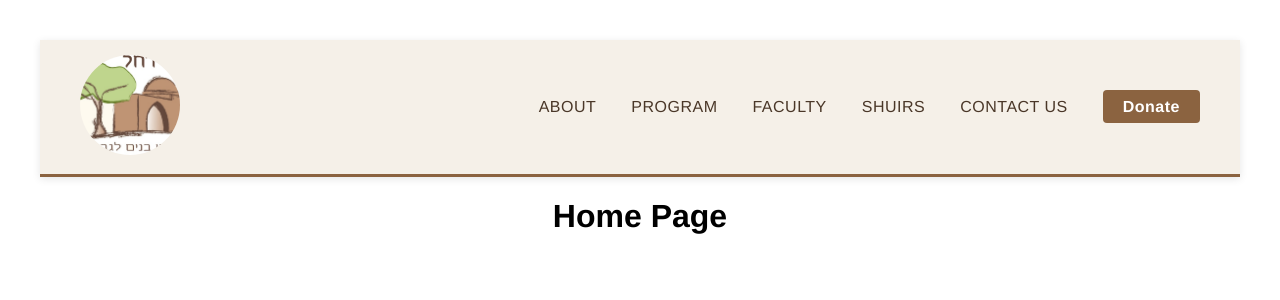
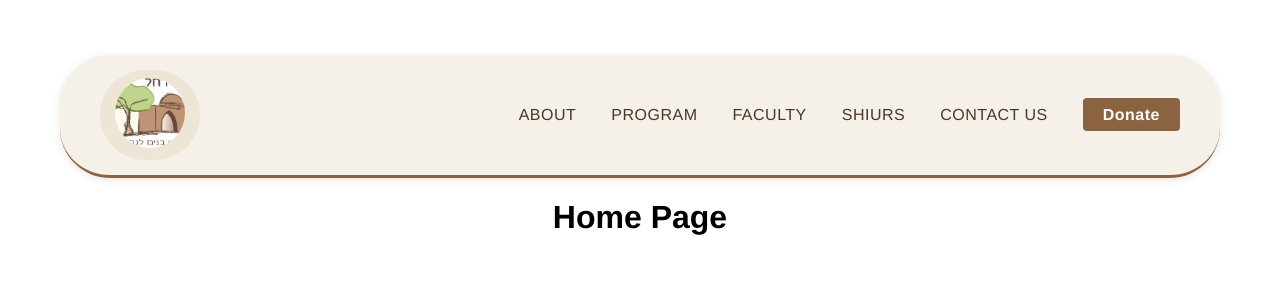
Before and after one commit to Jesskiroff/bnei-rachel-website-, a React (Vite) app: page / in a window 1280 px wide. Shown: the top 300 px of the page. Built offline with nearby package versions, Linux system fonts and the light colour scheme.

Commit message:
add navbar css

```diff
--- a/src/Navbar.css
+++ b/src/Navbar.css
@@ -9,16 +9,25 @@
     align-items: center;
     background-color: #f5f0e8;
     padding: 15px 40px;
+    margin: 15px 20px;
+    border-radius: 50px;
     box-shadow: 0 2px 8px rgba(0, 0, 0, 0.1);
     position: sticky;
-    top: 0;
+    top: 15px;
     z-index: 100;
     border-bottom: 3px solid #8b6340;
   }
 
+  .navbar-logo {
+    background-color: #ede6d6;
+    padding: 8px 15px;
+    border-radius: 50px;
+    display: flex;
+    align-items: center;
+  }
   .navbar-logo img {
-    height: 100px;
-    width: 100px;
+    height: 70px;
+    width: 70px;
     border-radius: 50%;
     object-fit: cover;
   }
--- a/src/Navbar.jsx
+++ b/src/Navbar.jsx
@@ -54,7 +54,16 @@ function Navbar() {
           )}
         </li>
 
-        <li><Link to="/shiurs">SHUIRS</Link></li>
+
+        <li onMouseEnter={() => handleMouseEnter("shiurs")} onMouseLeave={handleMouseLeave} >
+            <Link to="/shiurs">SHIURS</Link>
+            {openDropdown === "shiurs" && (
+                <ul className="dropdown">
+                <li><Link to="/shiurs/live-classes">Live Classes</Link></li>
+                <li><Link to="/shiurs/recorded-classes">Recorded Classes</Link></li>
+              </ul>
+            )}
+        </li>
         <li><Link to="/contact">CONTACT US</Link></li>
         <li><Link to="/donate" className="donate-btn">Donate</Link></li>
 
```
